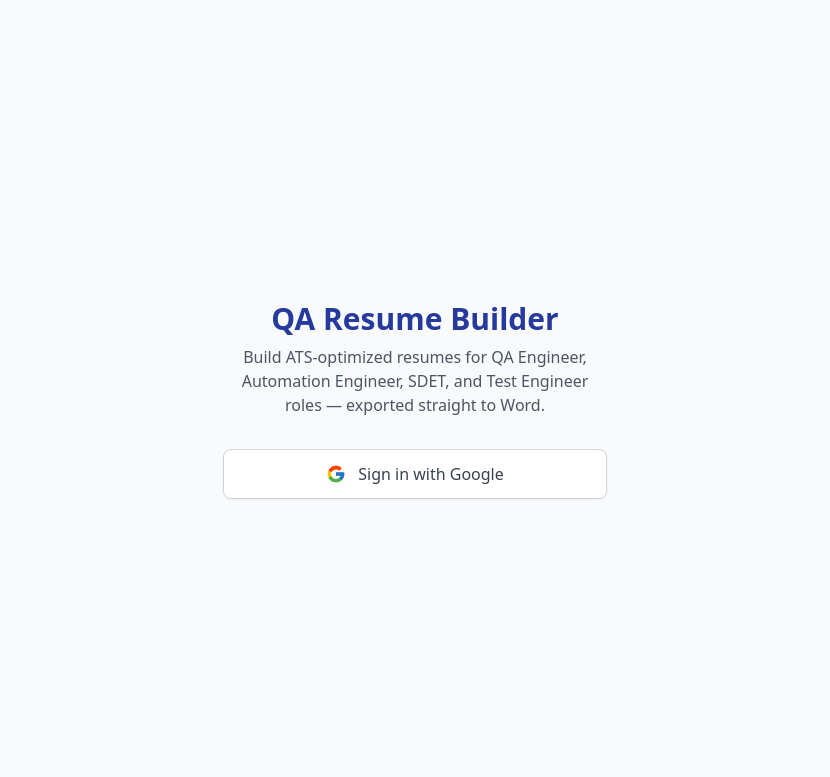
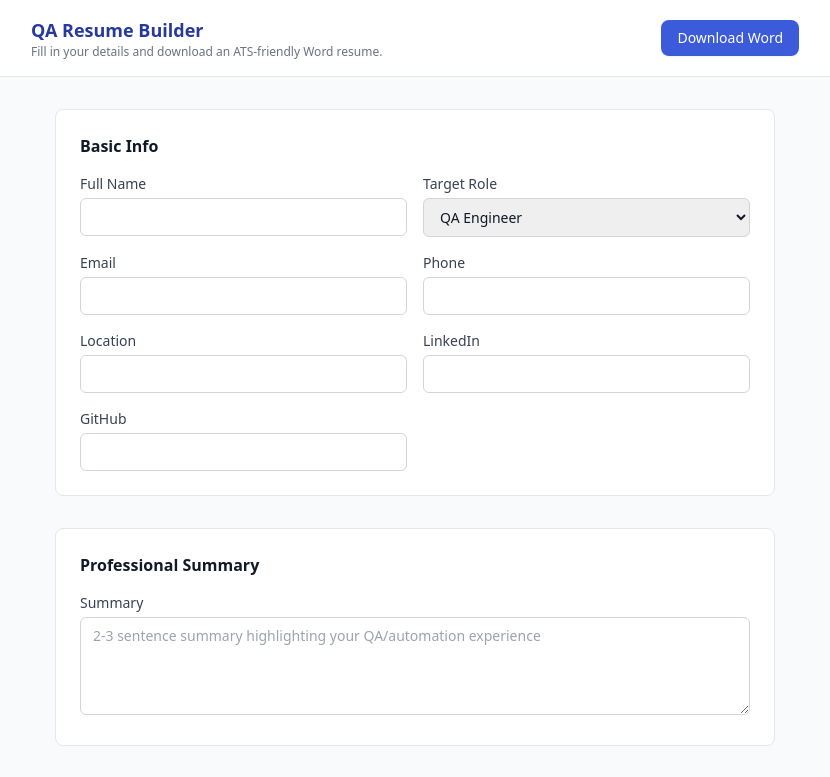
Before and after one commit to ElDorado9604/qa-resume-builder, a Next.js app in the folder frontend/: page / in a window 1280 px wide. Shown: the top 777 px of the page, without its empty margins (225-1055 px from the left). Built offline with nearby package versions, Linux system fonts and the light colour scheme; no server answers.

Commit message:
Removed supabase dependency for now

```diff
--- a/frontend/src/app/page.tsx
+++ b/frontend/src/app/page.tsx
@@ -1,29 +1,5 @@
-import { redirect } from "next/navigation";
-import { createClient } from "@/lib/supabase/server";
-import GoogleSignInButton from "@/components/GoogleSignInButton";
+import ResumeForm from "@/components/ResumeForm";
 
-export default async function HomePage() {
-  const supabase = await createClient();
-  const {
-    data: { user },
-  } = await supabase.auth.getUser();
-
-  if (user) {
-    redirect("/dashboard");
-  }
-
-  return (
-    <main className="flex min-h-screen flex-col items-center justify-center px-6">
-      <div className="w-full max-w-sm text-center">
-        <h1 className="mb-2 text-3xl font-bold text-brand-700">
-          QA Resume Builder
-        </h1>
-        <p className="mb-8 text-gray-600">
-          Build ATS-optimized resumes for QA Engineer, Automation Engineer,
-          SDET, and Test Engineer roles — exported straight to Word.
-        </p>
-        <GoogleSignInButton />
-      </div>
-    </main>
-  );
+export default function HomePage() {
+  return <ResumeForm />;
 }
```
